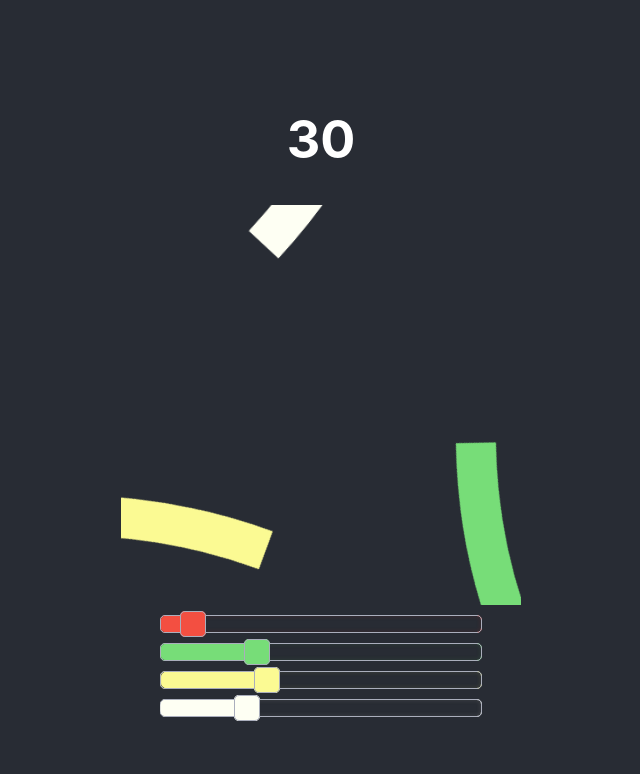
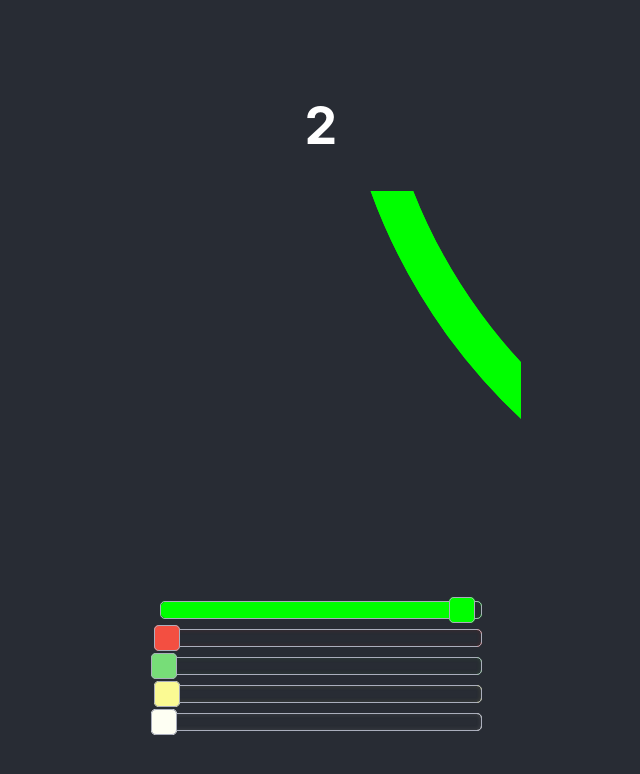
Before and after one commit to ImMara/REACT_TESTER_COMP_LIB, a React (Create React App) app: page / in a window 1280 px wide. Shown: the top 774 px of the page, without its empty margins (319-959 px from the left). Built offline with nearby package versions, Linux system fonts and the light colour scheme.

Commit message:
corrections calcul

```diff
--- a/src/App.js
+++ b/src/App.js
@@ -6,38 +6,31 @@ import {useState} from "react";
 
 function App() {
     const fakeValues = [
-        {name: "user 1", percent : 10 , color: "#F34F41" },
-        {name:"user 2", percent: 30 , color : "#77DD78" },
-        {name:"user 3", percent: 33 , color: "#FBFA93" },
-        {name:"user 4", percent: 27 , color:"#FEFFF3" }
+        {name: "user 0", percent : 94 , color: "#00ff00" },
+        {name: "user 1", percent : 2 , color: "#F34F41" },
+        {name:"user 2", percent: 1 , color : "#77DD78" },
+        {name:"user 3", percent: 2 , color: "#FBFA93" },
+        {name:"user 4", percent: 1 , color:"#FEFFF3" }
     ]
 
     const [values , setValues]   = useState(fakeValues)
 
     const handleChange = ( index , value ) =>{
-        let total = value
+        let total = 0
         values.forEach( (v,i) => {
             if( i !== index){
                 total += v.percent
-             //   if(total >= 100 ) {
-              //      let minus = ( total - 100 );
-              //      v.percent -= minus
-
-              //      if( v.percent < 0 ){v.percent =0}
-              //  }
             }
 
         })
-        let total2 = value ;
         values.forEach((v,i) =>{
-            if( total >= 100 ){
-                v.percent = v.percent*( 2 - total / 100 )
-                total2+= v.percent
+            if( i !== index){
+                if(total==0) v.percent += (100-(total+value)) / (values.length-1)
+                else v.percent += (100-(total+value)) * (v.percent/total)
             }
         })
-        console.log(total2)
-         values[index].percent = value;
-         setValues([...values])
+        values[index].percent = value;
+        setValues([...values])
     }
 
   return (
@@ -49,7 +42,7 @@ function App() {
             textColor={"#fff"}
             // required array of object with name , percent , color for each diag
             values={values}
-            ecart={"0.5"}
+            ecart={"0"}
             title={""}
             effect={""}
             // empty string or remove effect for normal mode , neon
--- a/src/components/rangeSlider/rangeSlider.jsx
+++ b/src/components/rangeSlider/rangeSlider.jsx
@@ -52,7 +52,7 @@ const RangeSlider = (props) => {
 
     const resize = () => {
 
-        props.change(props.index,parseInt(values))
+        props.change(props.index,parseFloat(values))
 
         coloredBar[props.index].style.left = values+ "%";
         coloredBar[props.index].style.width = values + "%";
```
